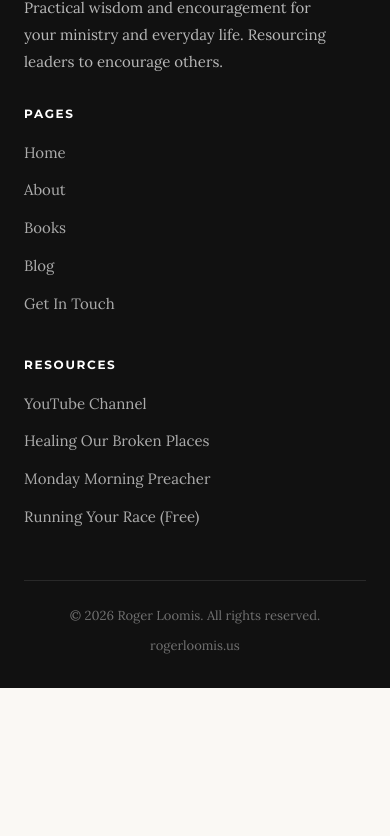
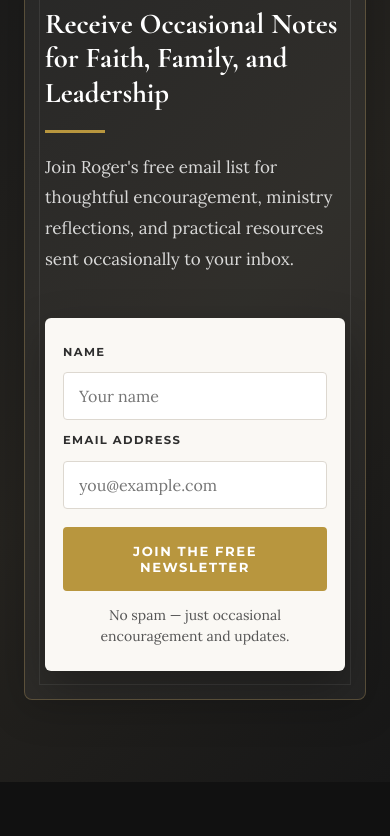
Before and after one commit to adamloomis-lab/roger-loomis-site., a plain HTML site: page index.html in a window 390 px wide. Shown: the part 6273-7109 px from the top of the page. Before the commit the page ends 6961 px from the top, so only its background shows below. Drawn offline with nearby package versions, Linux system fonts and the light colour scheme.

Commit message:
Add free newsletter signup to homepage

```diff
--- a/css/style.css
+++ b/css/style.css
@@ -365,15 +365,78 @@ p:last-child { margin-bottom: 0; }
   margin: 1.4rem 0;
 }
 
-/* ---- Subscribe Banner ---- */
-.subscribe-banner {
-  background: var(--dark);
+/* ---- Free Newsletter Form ---- */
+.newsletter-section {
+  background: linear-gradient(135deg, var(--dark) 0%, #25231f 52%, #171717 100%);
   color: var(--white);
-  padding: 70px 0;
+  padding: 82px 0;
+}
+.newsletter-card {
+  display: grid;
+  grid-template-columns: minmax(0, 1.05fr) minmax(320px, 0.95fr);
+  gap: 44px;
+  align-items: center;
+  background: rgba(255,255,255,0.055);
+  border: 1px solid rgba(212,175,106,0.28);
+  border-radius: 8px;
+  box-shadow: var(--shadow-lg);
+  padding: clamp(28px, 5vw, 54px);
+  position: relative;
+  overflow: hidden;
+}
+.newsletter-card::before {
+  content: '';
+  position: absolute;
+  inset: 14px;
+  border: 1px solid rgba(255,255,255,0.08);
+  pointer-events: none;
+}
+.newsletter-copy,
+.newsletter-form { position: relative; z-index: 1; }
+.newsletter-copy .label { color: var(--gold-lt); }
+.newsletter-copy h2 { color: var(--white); margin-bottom: 0.35rem; }
+.newsletter-copy p { color: rgba(255,255,255,0.82); max-width: 620px; }
+.newsletter-form {
+  background: var(--cream);
+  color: var(--charcoal);
+  border-radius: 6px;
+  padding: 30px;
+  box-shadow: 0 18px 45px rgba(0,0,0,0.28);
+}
+.newsletter-fields { display: grid; gap: 10px; margin-bottom: 18px; }
+.newsletter-fields label {
+  font-family: var(--font-sans);
+  font-size: 0.72rem;
+  font-weight: 700;
+  letter-spacing: 0.12em;
+  text-transform: uppercase;
+  color: var(--charcoal);
+}
+.newsletter-fields input {
+  width: 100%;
+  padding: 13px 15px;
+  font-family: var(--font-body);
+  font-size: 16px;
+  border: 1.5px solid var(--border);
+  border-radius: var(--radius);
+  background: var(--white);
+  color: var(--dark);
+  outline: none;
+  transition: border-color 0.2s, box-shadow 0.2s;
+}
+.newsletter-fields input:focus {
+  border-color: var(--gold);
+  box-shadow: 0 0 0 3px rgba(184,150,62,0.16);
+}
+.newsletter-form .btn { width: 100%; text-align: center; }
+.newsletter-note {
+  color: var(--mid);
+  font-size: 14px;
+  line-height: 1.5;
+  margin: 14px 0 0;
   text-align: center;
 }
-.subscribe-banner h2 { color: var(--white); margin-bottom: 0.5rem; }
-.subscribe-banner p { color: rgba(255,255,255,0.8); max-width: 600px; margin: 0 auto 2rem; }
+.hidden-field { display: none; }
 
 /* ---- About ---- */
 .about-grid {
@@ -449,42 +512,6 @@ p:last-child { margin-bottom: 0; }
 }
 .blog-card__body h3 { font-size: 1.2rem; margin-bottom: 0.6rem; }
 .blog-card__body p { font-size: 15px; color: var(--mid); }
-
-/* ---- Subscribe Page ---- */
-.subscribe-page-content {
-  max-width: 700px;
-  margin: 0 auto;
-  text-align: center;
-}
-.price-badge {
-  display: inline-block;
-  background: var(--gold);
-  color: var(--white);
-  font-family: var(--font-sans);
-  font-weight: 700;
-  font-size: 1.1rem;
-  padding: 10px 28px;
-  border-radius: 40px;
-  margin: 1.5rem 0;
-}
-.perks-list {
-  list-style: none;
-  margin: 1.5rem 0 2rem;
-  text-align: left;
-  display: inline-block;
-}
-.perks-list li {
-  font-size: 17px;
-  padding: 6px 0 6px 28px;
-  position: relative;
-}
-.perks-list li::before {
-  content: '✓';
-  position: absolute;
-  left: 0;
-  color: var(--gold);
-  font-weight: 700;
-}
 
 /* ---- Footer ---- */
 .site-footer {
@@ -568,6 +595,7 @@ p:last-child { margin-bottom: 0; }
 @media (max-width: 900px) {
   .featured-book { grid-template-columns: 1fr; gap: 36px; }
   .about-grid { grid-template-columns: 1fr; gap: 36px; }
+  .newsletter-card { grid-template-columns: 1fr; }
   .footer-inner { grid-template-columns: 1fr 1fr; }
 }
 
@@ -590,7 +618,10 @@ p:last-child { margin-bottom: 0; }
   .footer-bottom { flex-direction: column; gap: 8px; text-align: center; }
   .btn + .btn { margin-left: 0; }
   .hero-ctas { flex-direction: column; align-items: flex-start; }
+  .newsletter-card { padding: 28px 20px; }
+  .newsletter-form { padding: 24px 18px; }
 }
+
 
 @media (max-width: 480px) {
   .books-grid { grid-template-columns: 1fr; }
--- a/index.html
+++ b/index.html
@@ -227,6 +227,34 @@
   </div>
 </section>
 
+<!-- FREE NEWSLETTER -->
+<section class="newsletter-section reveal" aria-label="Free Newsletter Signup">
+  <div class="container">
+    <div class="newsletter-card">
+      <div class="newsletter-copy">
+        <span class="label">Free Encouragement by Email</span>
+        <h2>Receive Occasional Notes for Faith, Family, and Leadership</h2>
+        <div class="divider divider--left"></div>
+        <p>Join Roger's free email list for thoughtful encouragement, ministry reflections, and practical resources sent occasionally to your inbox.</p>
+      </div>
+      <form class="newsletter-form" name="free-newsletter" method="POST" data-netlify="true" netlify-honeypot="bot-field">
+        <input type="hidden" name="form-name" value="free-newsletter" />
+        <p class="hidden-field">
+          <label>Do not fill this out if you are human: <input name="bot-field" /></label>
+        </p>
+        <div class="newsletter-fields">
+          <label for="newsletter-name">Name</label>
+          <input id="newsletter-name" type="text" name="name" autocomplete="name" placeholder="Your name" />
+          <label for="newsletter-email">Email Address</label>
+          <input id="newsletter-email" type="email" name="email" autocomplete="email" placeholder="you@example.com" required />
+        </div>
+        <button type="submit" class="btn btn-primary">Join the Free Newsletter</button>
+        <p class="newsletter-note">No spam — just occasional encouragement and updates.</p>
+      </form>
+    </div>
+  </div>
+</section>
+
 <!-- FOOTER -->
 <footer class="site-footer" aria-label="Site footer">
   <div class="container">
```
